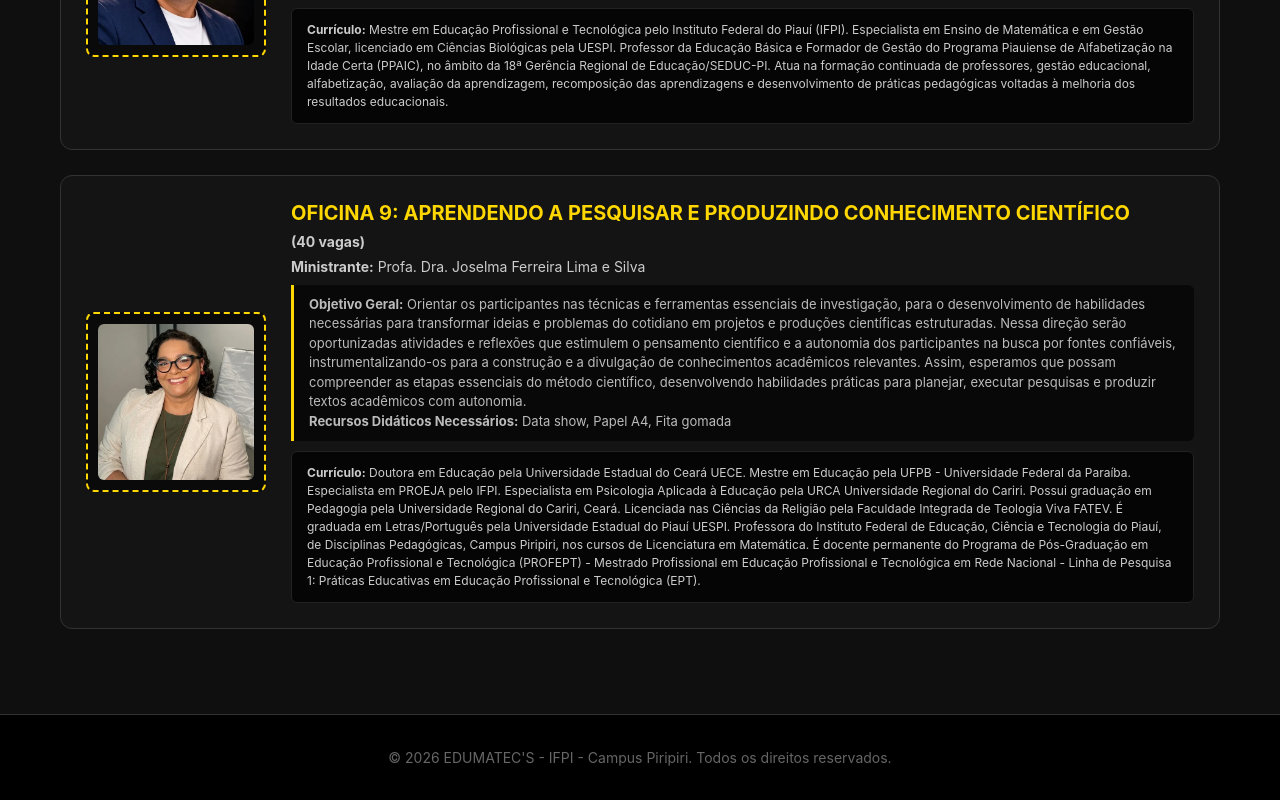
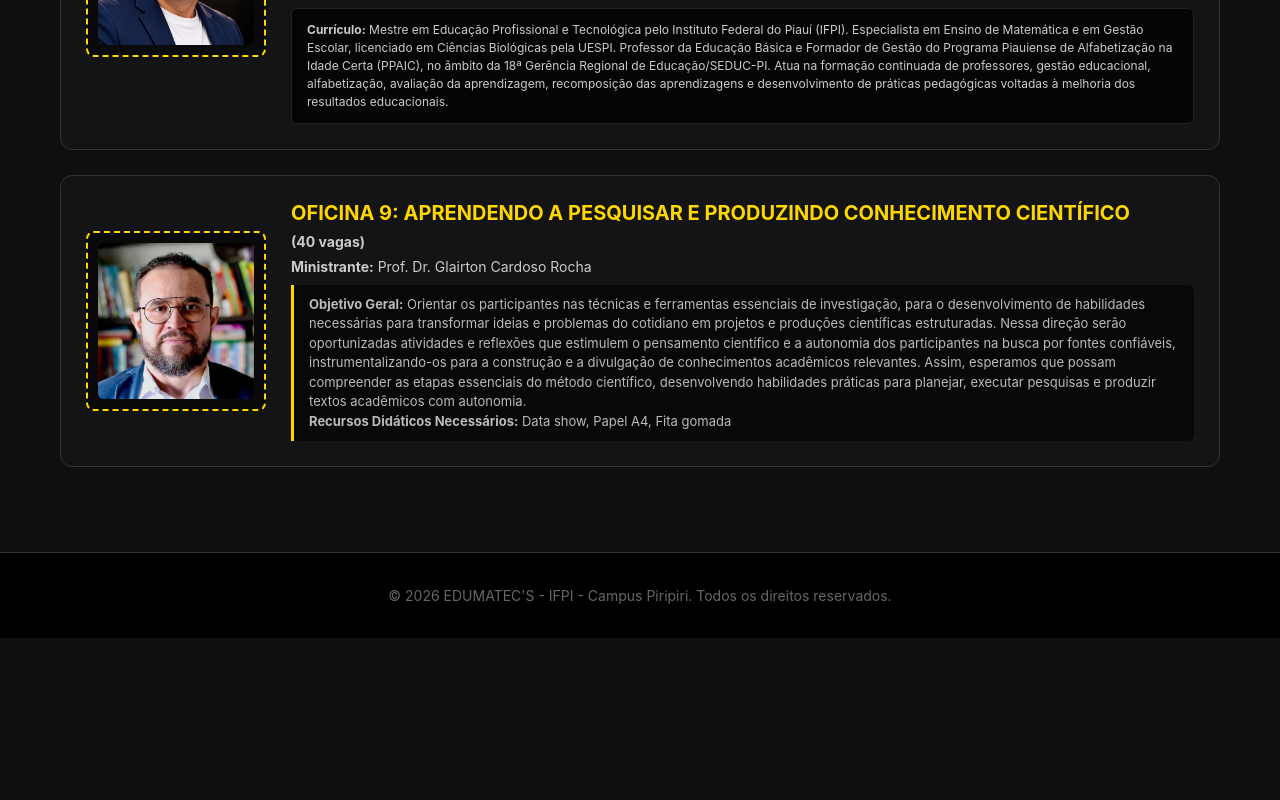
Before and after one commit to edumatecs/edumatecsifpicapir2026, a React (Vite) app: page /edumatecsifpicapir2026/oficinas in a window 1280 px wide. Shown: the part 3970-4770 px from the top of the page. After the commit the page ends 4608 px from the top, so only its background shows below. Built offline with nearby package versions, Linux system fonts and the light colour scheme.

Commit message:
feat: adição do professor glairton e substituição da professora joselma

```diff
--- a/src/data/activities.ts
+++ b/src/data/activities.ts
@@ -302,7 +302,7 @@ export const activities: Activity[] = [
         title: 'Aprendendo a pesquisar e produzindo conhecimento científico',
         participants: [
             {
-                person: findPerson('joselma-ferreira-lima-e-silva'),
+                person: findPerson('glairton-cardoso-rocha'),
                 role: 'Ministrante',
             },
         ],
--- a/src/data/people.ts
+++ b/src/data/people.ts
@@ -249,4 +249,11 @@ export const people: Person[] = [
         image: 'bruno-santos-silva.webp',
         curriculum: '',
     },
+    {
+        id: 'glairton-cardoso-rocha',
+        name: 'Glairton Cardoso Rocha',
+        academicTitle: 'Prof. Dr.',
+        image: 'glairton-cardoso-rocha.webp',
+        curriculum: '',
+    },
 ]
--- a/src/pages/Oficinas/Oficinas.tsx
+++ b/src/pages/Oficinas/Oficinas.tsx
@@ -6,7 +6,7 @@ import franciscoImage from '../../assets/images/professores/antonio-francisco-da
 import guilhermeImage from '../../assets/images/professores/guilherme-luiz-de-oliveira-neto.webp'
 import iallenImage from '../../assets/images/professores/iallen-gabio-de-sousa-santos.webp'
 import irismarImage from '../../assets/images/professores/irismar-da-silva-carvalho.webp'
-import joselmaImage from '../../assets/images/professores/joselma-ferreira-lima-e-silva.webp'
+import glairtonImage from '../../assets/images/professores/glairton-cardoso-rocha.webp'
 import leticiaImage from '../../assets/images/professores/leticia-soares-chaves.webp'
 import renataeRimenaImage from '../../assets/images/professores/renata-resende-ibiapina-braga-e-rimena-canuto-oliveira.webp'
 import rosymeireImage from '../../assets/images/professores/rosimeyre-vieira-da-silva.webp'
@@ -31,7 +31,7 @@ const oficinaImages: Record<string, string[]> = {
   'oficina-harness-yourself': [iallenImage],
   'oficina-matematica-alem-dos-numeros': [cleycianeImage],
   'oficina-alfabetizacao-matematica': [pedroImage],
-  'oficina-pesquisa-conhecimento-cientifico': [joselmaImage],
+  'oficina-pesquisa-conhecimento-cientifico': [glairtonImage],
 }
 
 function getPersonName(
```
Also changed, not shown: src/assets/images/professores/glairton-cardoso-rocha.webp (added).
